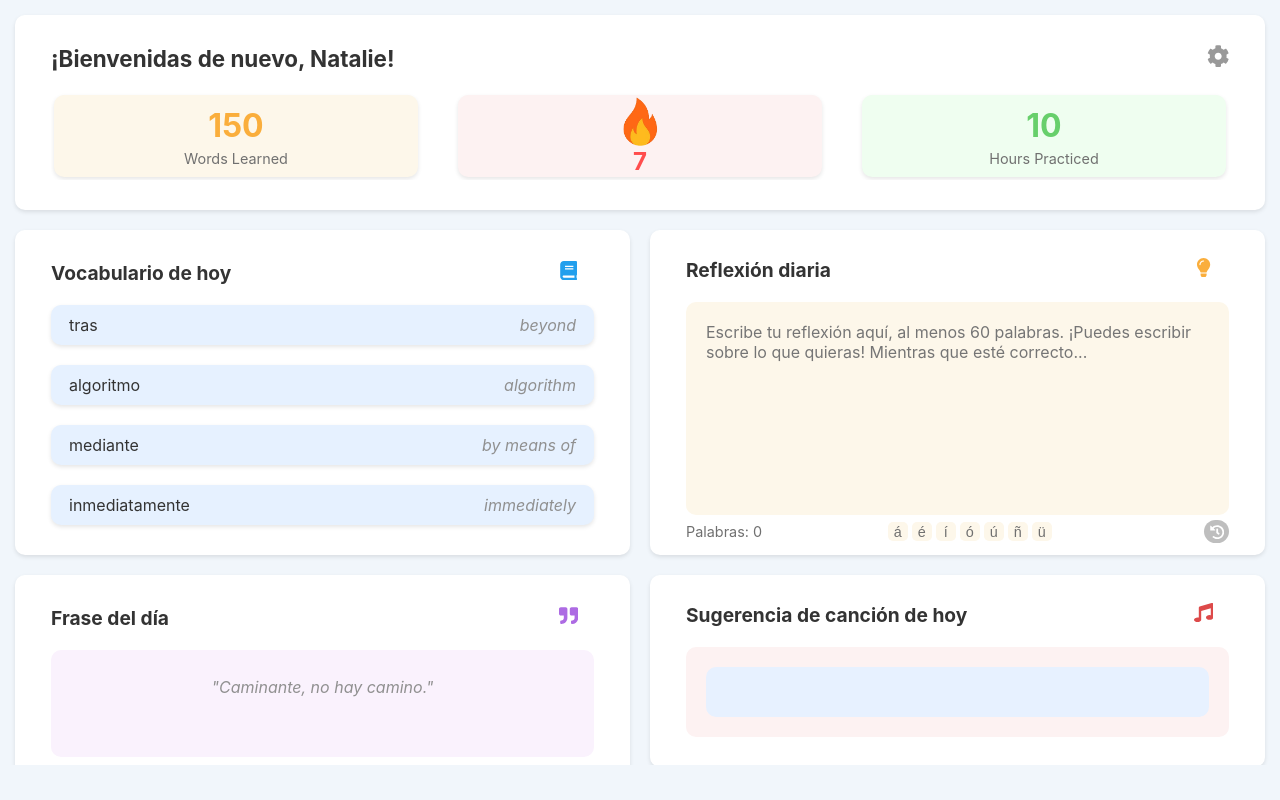
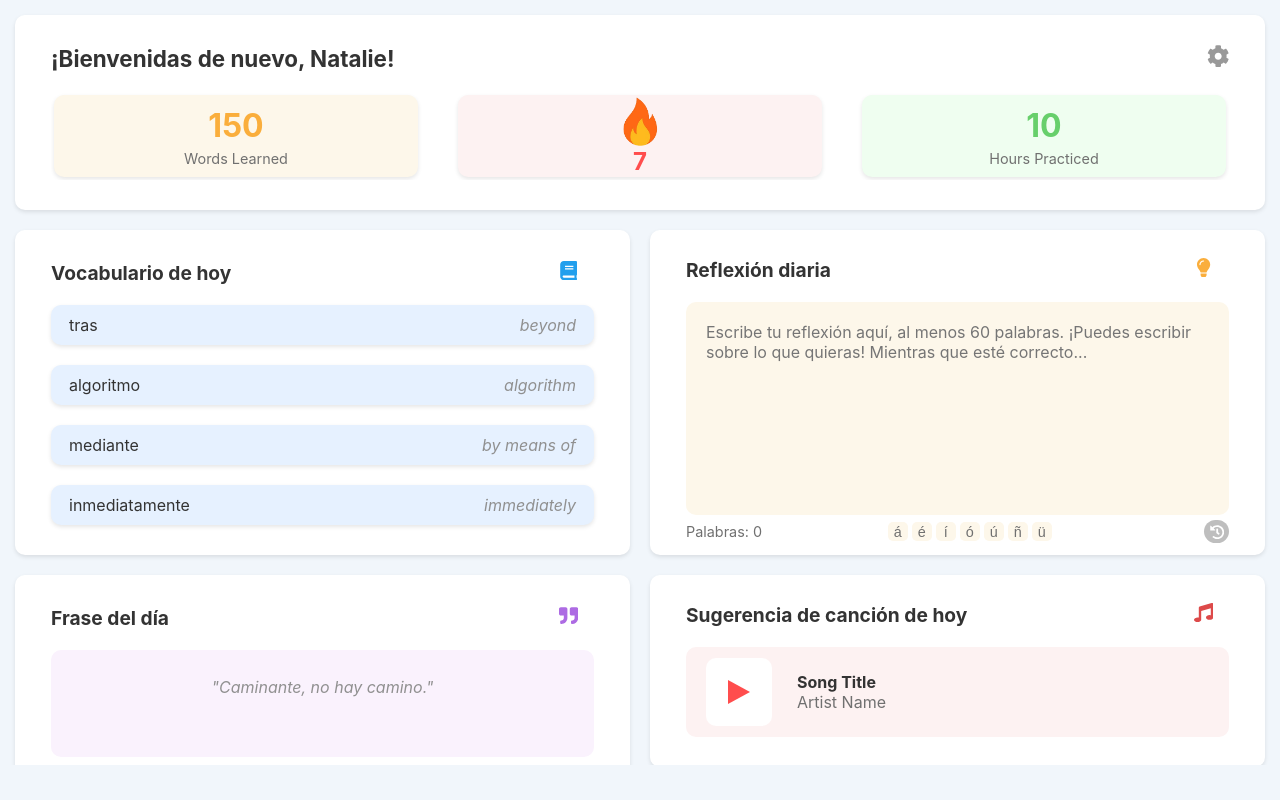
Before and after one commit to snowcodeer/language-dailies-frontend, a React (Create React App) app: page / in a window 1280 px wide. Built offline with nearby package versions, Linux system fonts and the light colour scheme.

Commit message:
music box added

```diff
--- a/src/components/MusicBox.jsx
+++ b/src/components/MusicBox.jsx
@@ -9,11 +9,16 @@ const MusicBox = () => {
         <span className="heading-text">Sugerencia de canción de hoy</span>
         <FaMusic style={{ color: '#dd4a4a' }} />
       </h2>
-      <div className="inner-box pastel-red" style={{ display: 'flex', alignItems: 'center', padding: '20px' }}>
-        <div className="inner-box pastel-blue" style={{ color: 'white', display: 'flex', alignItems: 'center', padding: '20px' }}>
-
+      <div className="inner-box pastel-red" style={{ display: 'flex', alignItems: 'left', padding: '10px' }}>
+        <div className="music-container">
+          <div className="play-button-container">
+            <div className="play-button"></div>
+          </div>
+          <div className="song-details">
+            <div className="song-title neutral-text">Song Title</div>
+            <div className="artist-name grey-text">Artist Name</div>
+          </div>
         </div>
-
       </div>
     </>
   );
--- a/src/styles/BentoBox.css
+++ b/src/styles/BentoBox.css
@@ -238,6 +238,50 @@ margin: 0 0 16px;
     padding-bottom: 30px;
   }
 
+
+.music-container {
+  display: flex;
+  width: 100%;
+  gap: 15px;
+  flex: 1;
+  flex-direction: row; /* Stack horizontally */
+  overflow: hidden; /* Ensure it fits within the parent container */
+  align-items: center;
+}
+
+.play-button-container {
+  margin: 10px;
+  border-radius: 10px;
+  background: #ffffff;
+  padding: 22px;
+  align-items: center;
+  justify-content: center;
+  text-align: center;
+  display: flex;
+  aspect-ratio: 1 / 1; /* Ensure width is the same as height */
+}
+
+.play-button {
+  width: 0;
+  height: 0;
+  border-left: 22px solid #ff4d4d; /* Accent red color */
+  border-top: 12px solid transparent;
+  border-bottom: 12px solid transparent;
+}
+
+.song-details {
+  display: flex;
+  flex-direction: column;
+}
+
+.song-title {
+  font-weight: bold;
+}
+
+.artist-name {
+  /* Additional styling if needed */
+}
+
 .pastel-green {
     background-color: #effef0;
 }
--- a/src/styles/ReflectionBox.css
+++ b/src/styles/ReflectionBox.css
@@ -60,7 +60,6 @@
 .reflection-btn.historial {
     background-color: #bebebe;
     margin-left: auto;
-
 }
 
 .accent-btn {
```
